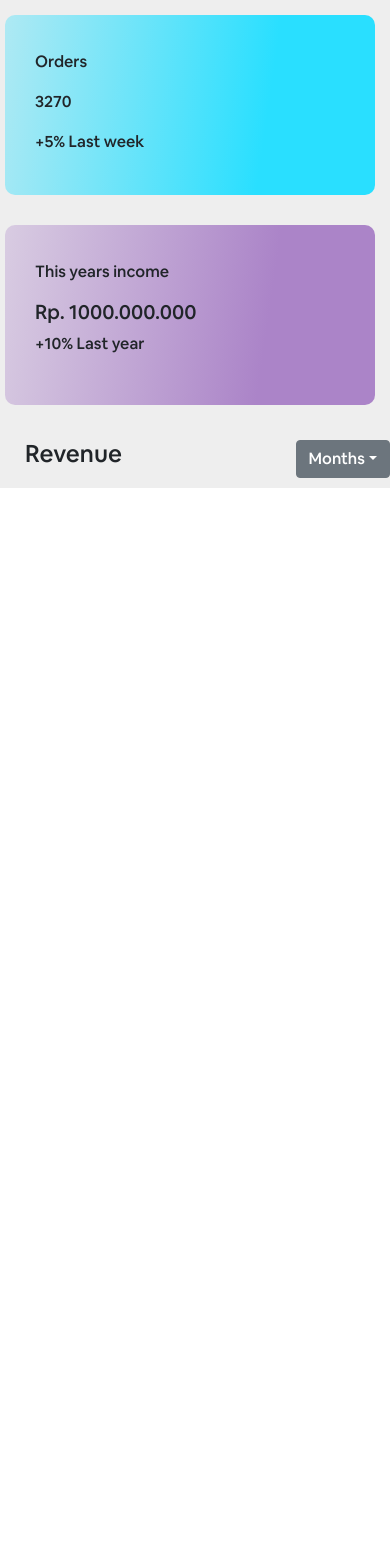
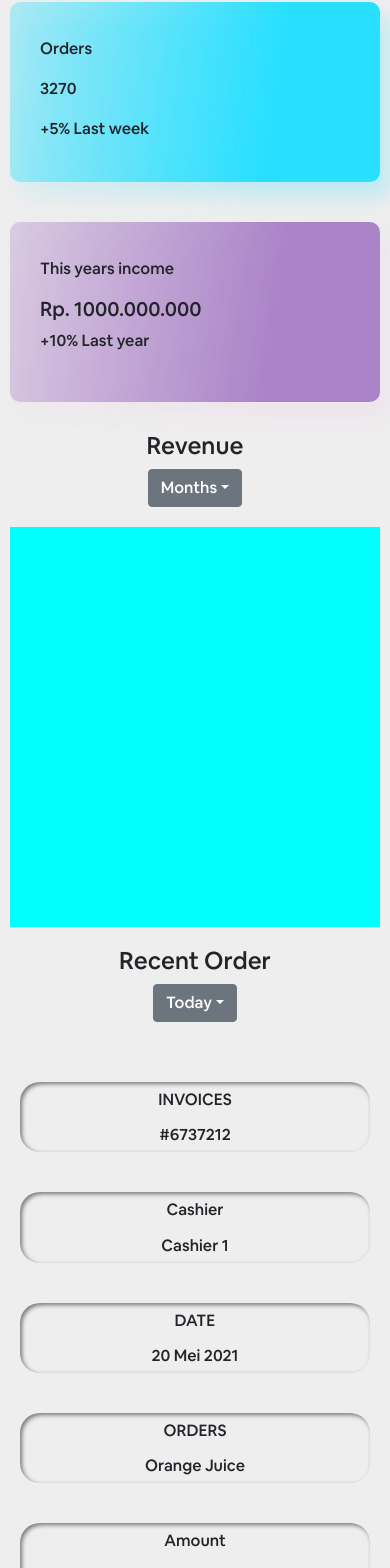
Before and after one commit to mhdnaldi/Glootie-Vue-express, a Vue app: page /history in a window 390 px wide. Shown: the part 373-1941 px from the top of the page. Before the commit the page ends 861 px from the top, so only its background shows below. Built offline with nearby package versions, Linux system fonts and the light colour scheme.

Commit message:
responsive web

```diff
--- a/public/index.html
+++ b/public/index.html
@@ -1,15 +1,19 @@
 <!DOCTYPE html>
 <html lang="en">
   <head>
-    <meta charset="utf-8">
-    <meta http-equiv="X-UA-Compatible" content="IE=edge">
-    <meta name="viewport" content="width=device-width,initial-scale=1.0">
-    <link rel="icon" href="<%= BASE_URL %>favicon.ico">
-    <title><%= htmlWebpackPlugin.options.title %></title>
+    <meta charset="utf-8" />
+    <meta http-equiv="X-UA-Compatible" content="IE=edge" />
+    <meta name="viewport" content="width=device-width,initial-scale=1.0" />
+    <link rel="icon" href="<%= BASE_URL %>favicon.ico" />
+    <title>Glootie</title>
   </head>
   <body>
     <noscript>
-      <strong>We're sorry but <%= htmlWebpackPlugin.options.title %> doesn't work properly without JavaScript enabled. Please enable it to continue.</strong>
+      <strong
+        >We're sorry but <%= htmlWebpackPlugin.options.title %> doesn't work
+        properly without JavaScript enabled. Please enable it to
+        continue.</strong
+      >
     </noscript>
     <div id="app"></div>
     <!-- built files will be auto injected -->
--- a/src/components/_base/Cart.vue
+++ b/src/components/_base/Cart.vue
@@ -1,6 +1,6 @@
 <template>
   <b-col cols lg="4" sm="12" xs="12" class="card-image">
-    <div class="carts">
+    <!-- <div class="carts">
       <div>
         <img src="../../assets/img/bear.png" alt />
       </div>
@@ -27,8 +27,8 @@
       <div class="price">
         <h6>Rp. 20000</h6>
       </div>
-    </div>
-    <div v-show="false">
+    </div>-->
+    <div v-show="true">
       <img src="../../assets/icons/cart.png" alt />
       <h3>Your cart is empty</h3>
       <h5>Please add some items from the menu</h5>
--- a/src/components/_base/Menu.vue
+++ b/src/components/_base/Menu.vue
@@ -1,10 +1,15 @@
 <template>
   <b-col cols lg="7" md="12" sm="12" xs="12" class="menu-items">
-    <div v-for="(value, index) in products" :key="index" class="cards">
+    <div
+      v-for="(value, index) in products"
+      :key="index"
+      class="cards"
+      style="box-shadow: 2px 2px 4px rgba(0, 0, 0, 0.3) inset; margin: 10px;  background-color: darkgrey;"
+    >
       <img src="../../assets/img/bear.png" alt />
-      <h5>{{ value.menu_name }}</h5>
+      <h5 style="color: #eee">{{ value.menu_name }}</h5>
       <div class="flex">
-        <h6>Rp. {{ value.menu_price }}</h6>
+        <h6 style="color: #111">Rp. {{ value.menu_price }}</h6>
         <b-button class="btn" variant="primary" size="sm">ADD</b-button>
       </div>
     </div>
@@ -25,7 +30,7 @@ div {
 }
 
 img {
-  width: 240px;
+  width: 220px;
 }
 
 h5 {
@@ -56,7 +61,7 @@ h6 {
   justify-content: space-between;
 }
 
-@media (max-width: 991.98px) {
+@media (max-width: 1024.98px) {
   .menu-items {
     grid-template-columns: 1fr 1fr;
     gap: 5px;
@@ -75,6 +80,12 @@ h6 {
   .btn {
     margin-top: 5px;
   }
+
+  .cards {
+    box-shadow: 2px 2px 4px rgba(0, 0, 0, 0.5) inset;
+    margin: 10px 20px;
+    background-color: darkgrey;
+  }
 }
 
 @media (max-width: 575.98px) {
@@ -86,11 +97,17 @@ h6 {
     text-align: center;
   }
   img {
-    width: 220px;
+    width: 250px;
   }
 
   .flex {
     display: block;
+  }
+
+  .cards {
+    box-shadow: 2px 2px 4px rgba(0, 0, 0, 0.5) inset;
+    margin: 10px 40px;
+    background-color: darkgrey;
   }
 }
 </style>
--- a/src/views/History.vue
+++ b/src/views/History.vue
@@ -1,3 +1,4 @@
+
 <template>
   <section>
     <b-row>
@@ -41,8 +42,50 @@
             </div>
           </b-col>
         </b-row>
-        <b-row class="chart">
+        <b-row class="charts">
           <b-col cols="11"></b-col>
+        </b-row>
+        <b-row>
+          <b-col cols lg="11" class="revenue">
+            <div>
+              <h4>Recent Order</h4>
+            </div>
+            <div>
+              <b-dropdown text="Today">
+                <b-dropdown-item href="#">An item</b-dropdown-item>
+                <b-dropdown-item href="#">Another item</b-dropdown-item>
+              </b-dropdown>
+            </div>
+          </b-col>
+        </b-row>
+        <b-row>
+          <b-col cols lg="11" class="recent">
+            <div>
+              <h6>INVOICES</h6>
+              <hr />
+              <h6>#6737212</h6>
+            </div>
+            <div>
+              <h6>Cashier</h6>
+              <hr />
+              <h6>Cashier 1</h6>
+            </div>
+            <div>
+              <h6>DATE</h6>
+              <hr />
+              <h6>20 Mei 2021</h6>
+            </div>
+            <div>
+              <h6>ORDERS</h6>
+              <hr />
+              <h6>Orange Juice</h6>
+            </div>
+            <div>
+              <h6>Amount</h6>
+              <hr />
+              <h6>Rp. 20000</h6>
+            </div>
+          </b-col>
         </b-row>
       </b-col>
     </b-row>
@@ -50,6 +93,28 @@
 </template>
 
 <script>
+// var ctx = document.getElementById('myChart').getContext('2d')
+// var chart = new Chart(ctx, {
+//   // The type of chart we want to create
+//   type: 'line',
+
+//   // The data for our dataset
+//   data: {
+//     labels: ['January', 'February', 'March', 'April', 'May', 'June', 'July'],
+//     datasets: [
+//       {
+//         label: 'My First dataset',
+//         backgroundColor: 'rgb(255, 99, 132)',
+//         borderColor: 'rgb(255, 99, 132)',
+//         data: [0, 10, 5, 2, 20, 30, 45]
+//       }
+//     ]
+//   },
+
+//   // Configuration options go here
+//   options: {}
+// })
+// ---------------------------------------------------
 import Aside from '../components/_base/Aside'
 export default {
   components: {
@@ -97,6 +162,8 @@ h5 {
     #fbb2b4 30.05%,
     rgba(255, 143, 178, 0) 133.19%
   );
+  filter: drop-shadow(10px 15px 10px rgba(255, 143, 178, 0.25));
+  border-radius: 10px;
 }
 
 .orders {
@@ -105,6 +172,8 @@ h5 {
     #29dfff 30.05%,
     rgba(41, 223, 255, 0) 133.19%
   );
+  filter: drop-shadow(10px 15px 10px rgba(41, 223, 255, 0.25));
+  border-radius: 10px;
 }
 
 .year-income {
@@ -113,6 +182,8 @@ h5 {
     #ab84c8 30.05%,
     rgba(241, 201, 236, 0) 133.19%
   );
+  filter: drop-shadow(10px 15px 10px rgba(241, 201, 236, 0.25));
+  border-radius: 10px;
 }
 
 .revenue {
@@ -121,4 +192,61 @@ h5 {
   display: flex;
   justify-content: space-between;
 }
+
+.charts {
+  height: 400px;
+  background-color: aqua;
+  margin: 10px 40px 20px 10px;
+}
+
+.recent {
+  margin: 30px 0;
+  display: grid;
+  grid-template-columns: 1fr 1fr 1fr 1fr 1fr;
+}
+
+.recent div {
+  text-align: center;
+}
+
+@media (max-width: 991.98px) {
+  .menus {
+    display: none;
+  }
+
+  .box {
+    /* text-align: center; */
+    margin: 20px auto;
+  }
+
+  .recent {
+    grid-template-columns: 1fr;
+  }
+
+  .recent div {
+    /* border: 1px solid grey; */
+    box-shadow: 2px 2px 4px rgba(0, 0, 0, 0.5) inset;
+    border-radius: 20px;
+    margin: 20px;
+  }
+
+  hr {
+    display: none;
+  }
+  .recent div h6 {
+    padding-top: 8px;
+  }
+
+  .charts {
+    margin: 10px;
+  }
+}
+
+@media (max-width: 660.98px) {
+  .revenue {
+    display: block;
+    text-align: center;
+    margin: 10px 0;
+  }
+}
 </style>
```
